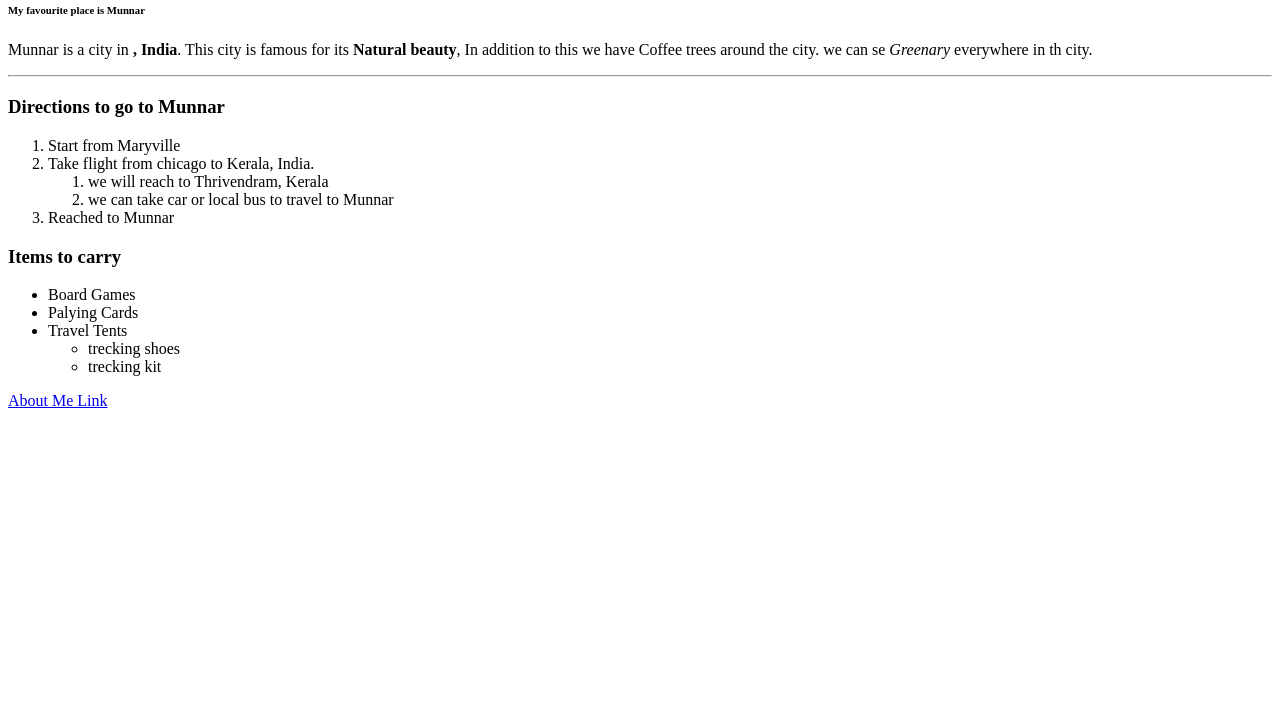
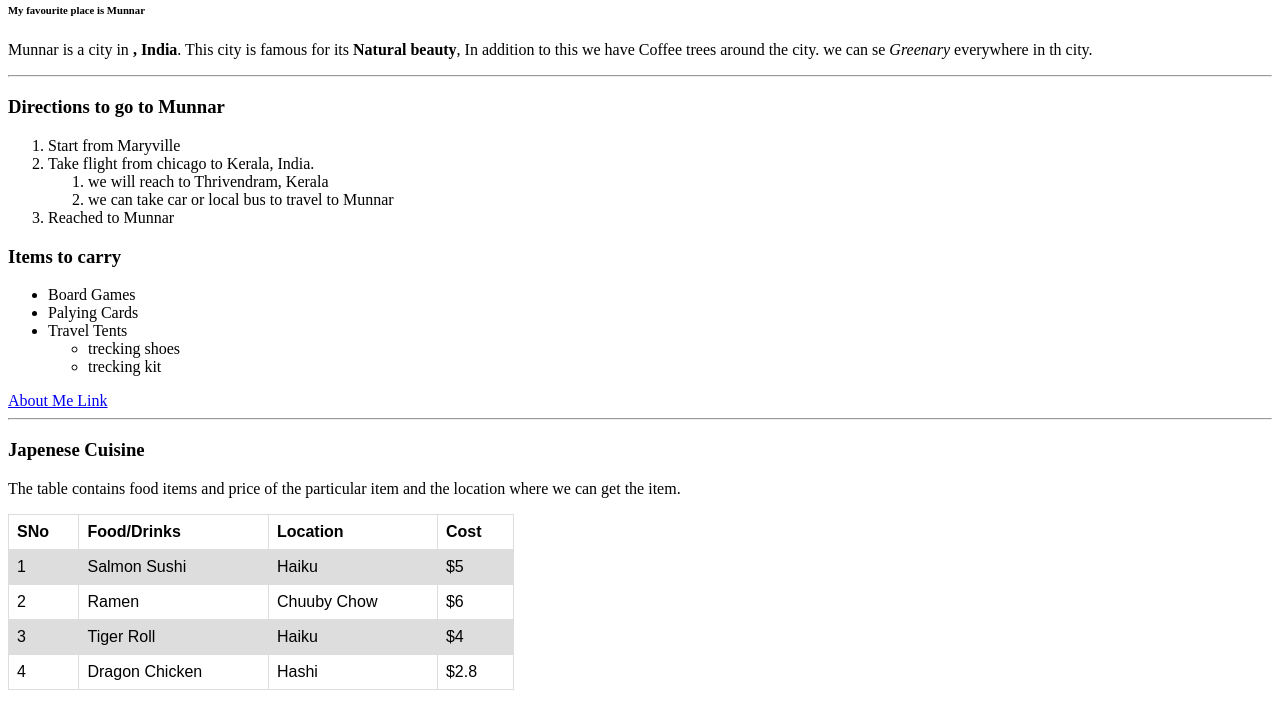
Before and after one commit to 44-563-WebApps-F21/webapps-f21-assignment-3-Keerthanaragut, a plain HTML site: page index.html in a window 1280 px wide. Shown: the part 79-800 px from the top of the page. Drawn offline with Linux system fonts and the light colour scheme.

Commit message:
Update two files with small changes

```diff
--- a/index.html
+++ b/index.html
@@ -29,7 +29,58 @@
             <li>trecking kit</li>
         </ul>
         </ul>
-        <a href=“https://github.com/44-563-WebApps-F21/webapps-f21-assignment-3-Keerthanaragut/blob/main/aboutme.html”>About Me Link</a>
+        <a href= aboutme.html>About Me Link</a>
 
+        <hr>
+        <h3>Japenese Cuisine </h3>
+        <P>The table contains food items and price of the particular item and the location where we can get the item.
+        </P>
+        <style>
+            table {
+              font-family: arial, sans-serif;
+              border-collapse: collapse;
+              width: 40%;
+            }
+
+            td, th {
+              border: 1px solid #dddddd;
+              text-align: left;
+              padding: 8px;
+            }
+
+            tr:nth-child(even) {
+              background-color: #dddddd;
+            }
+            </style>
+        <table>
+            <th>SNo</th>
+            <th>Food/Drinks</th>
+            <th>Location</th>
+            <th>Cost</th>
+            <tr>
+                <td>1</td>
+                <td>Salmon Sushi</td>
+                <td>Haiku</td>
+                <td>$5</td>
+              </tr>
+              <tr>
+                <td>2</td>
+                <td>Ramen</td>
+                <td>Chuuby Chow</td>
+                <td>$6</td>
+              </tr>
+              <tr>
+                <td>3</td>
+                <td>Tiger Roll</td>
+                <td>Haiku</td>
+                <td>$4</td>
+              </tr>
+              <tr>
+                <td>4</td>
+                <td>Dragon Chicken</td>
+                <td>Hashi</td>
+                <td>$2.8</td>
+              </tr>
+            </table>
     </body>
     </html>
```
Also changed, not shown: aboutme.html (+2 -1 lines).
